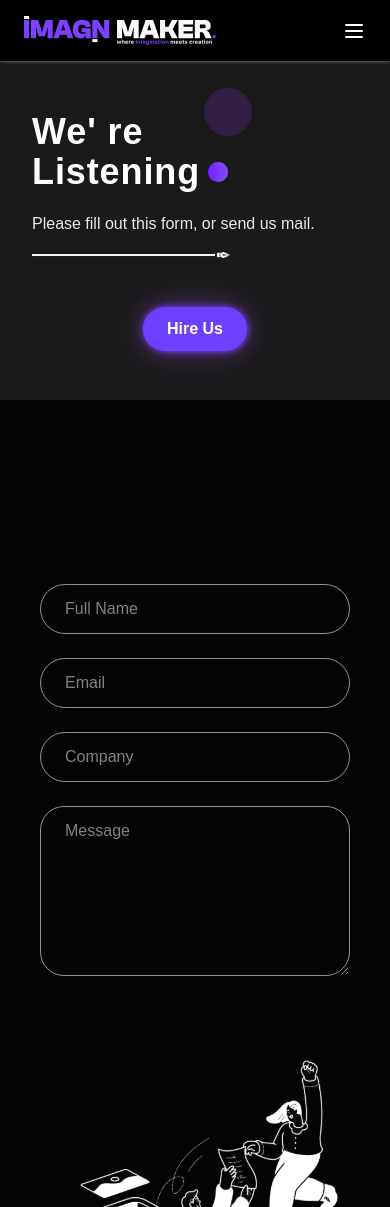
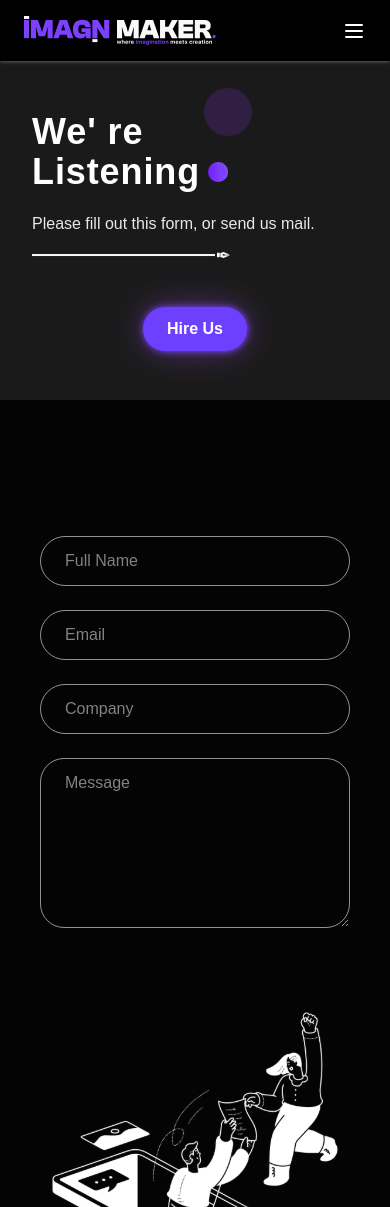
Before and after one commit to wasijatt/Imaginmaker.com, a Next.js app: page /contact in a window 390 px wide. Shown: the top 1207 px of the page. Built offline with nearby package versions, Linux system fonts and the light colour scheme; a web font is replaced by a local one.

Commit message:
contact page second sectio margin top issuen

```diff
--- a/src/components/contact/second.js
+++ b/src/components/contact/second.js
@@ -33,7 +33,7 @@ export default function ContactSecondSection() {
       <div className="relative z-10 mx-auto max-w-6xl px-4 py-12 md:px-6 lg:px-8">
         <div className="grid gap-8 lg:grid-cols-2 lg:gap-12">
           {/* Contact Form */}
-          <div className="space-y-6 rounded-2xl bg-transparent p-6 backdrop-blur-sm mt-28">
+          <div className="space-y-6 rounded-2xl bg-transparent p-6 backdrop-blur-sm mt-16 md:mt-28">
             <form onSubmit={handleSubmit} className="space-y-6" id="contact-form">
               <div>
                 <input
```
